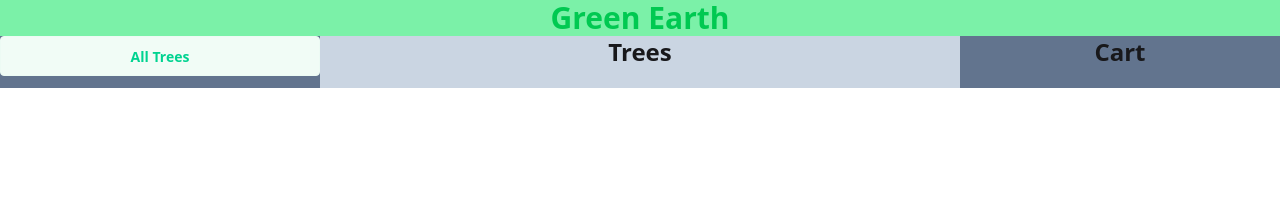
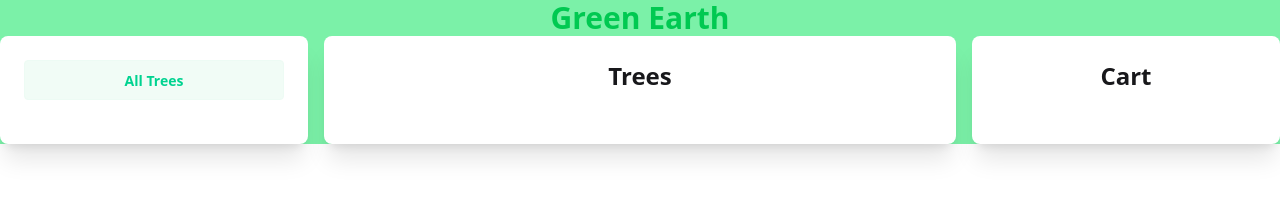
Before and after one commit to HeadExchange02/Green-Earth, a plain HTML site: page index.html in a window 1280 px wide. Drawn offline with nearby package versions, Linux system fonts and the light colour scheme; no server answers.

Commit message:
fetch categories from API & Show dinamically

```diff
--- a/Scripts/script.js
+++ b/Scripts/script.js
@@ -1,8 +1,19 @@
-async function loadCategories(){
+const categoriesContainer = document.getElementById("categoriesContainer");
+console.log(categoriesContainer);
+
+async function loadCategories() {
     // async await
     const res = await fetch("https://openapi.programming-hero.com/api/categories");
     const data = await res.json();
-    console.log(data);
+    // console.log(data);
+    // console.log(categoriesContainer);
+    data.categories.forEach((category) => {
+        console.log(category);
+        const btn = document.createElement("button");
+        btn.className = "btn btn-soft btn-success w-full"
+        btn.textContent = category.category_name;
+        categoriesContainer.appendChild(btn);
+    });
 }
 
 loadCategories()
--- a/index.html
+++ b/index.html
@@ -18,21 +18,23 @@
 
         <h1 class="text-green-500 font-bold text-3xl">Green Earth</h1>
 
-        <div class="grid grid-cols-4">
-            <div class="bg-slate-500 col-span-1 space-y-3">
-                    <button id="allTreesbtn" class="btn btn-soft btn-success w-full">All Trees</button>
+        <div class="grid grid-cols-4 gap-4">
+            <div class="bg-white card card-body shadow-xl col-span-1 space-y-3">
+                <button id="allTreesbtn" class="btn btn-soft btn-success w-full">All Trees</button>
 
-                    <!-- Categories Buttons Container -->
-                    <div id="categoriesContainer" class="space-y-3">
-                        <!-- Categories Buttons will show here Dinamically through API -->
-                    </div>
+                <!-- Categories Buttons Container -->
+                <div id="categoriesContainer" class="space-y-3">
+                    <!-- Categories Buttons will show here Dinamically through API -->
+                </div>
             </div>
 
-            <div class="bg-slate-300 col-span-2">
+            <!-- Trees Container -->
+            <div class="bg-white card card-body shadow-xl col-span-2">
                 <h2 class="font-bold text-2xl">Trees</h2>
             </div>
 
-            <div class="bg-slate-500 col-span-1">
+            <!-- Cart Container -->
+            <div class="bg-white card card-body shadow-xl col-span-1">
                 <Cart class="font-bold text-2xl">Cart</h2>
             </div>
         </div>
```
